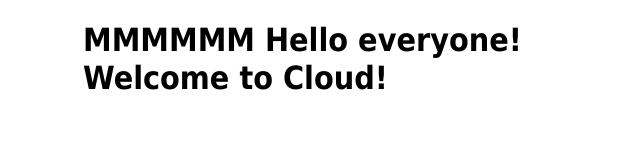
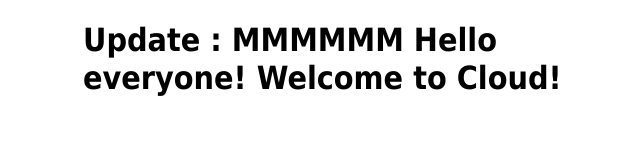
Before and after one commit to Mohdmus99/ibm-nginx, a plain HTML site: page index.html in a window 1280 px wide. Shown: the whole page, without its empty margins (277-917 px from the left). Drawn offline with Linux system fonts and the light colour scheme.

Commit message:
first commit

```diff
--- a/index.html
+++ b/index.html
@@ -9,7 +9,7 @@ font-family: Tahoma, Verdana, Arial, sans-serif; }
 </style>
 </head>
 <body>
-<h1>MMMMMM Hello everyone! Welcome to Cloud!</h1>
+<h1>Update : MMMMMM Hello everyone! Welcome to Cloud!</h1>
 
 </body>
 </html>
```
